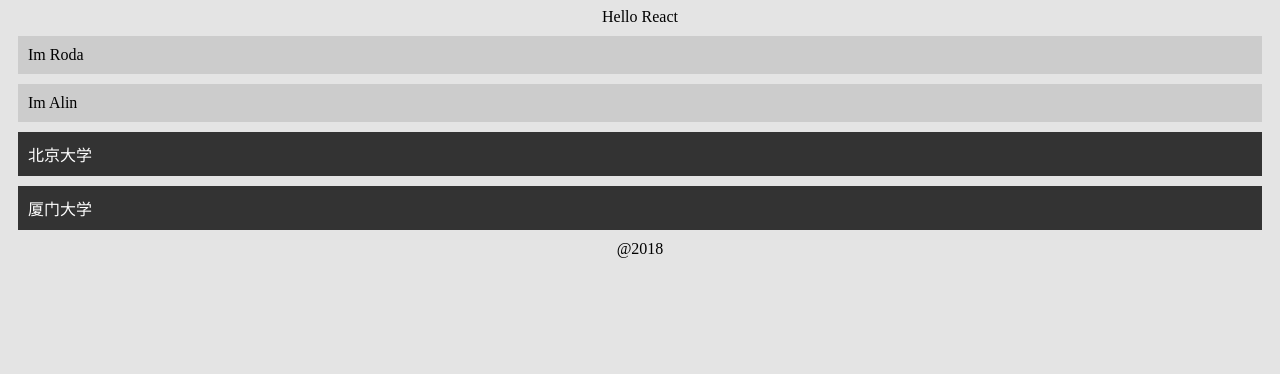
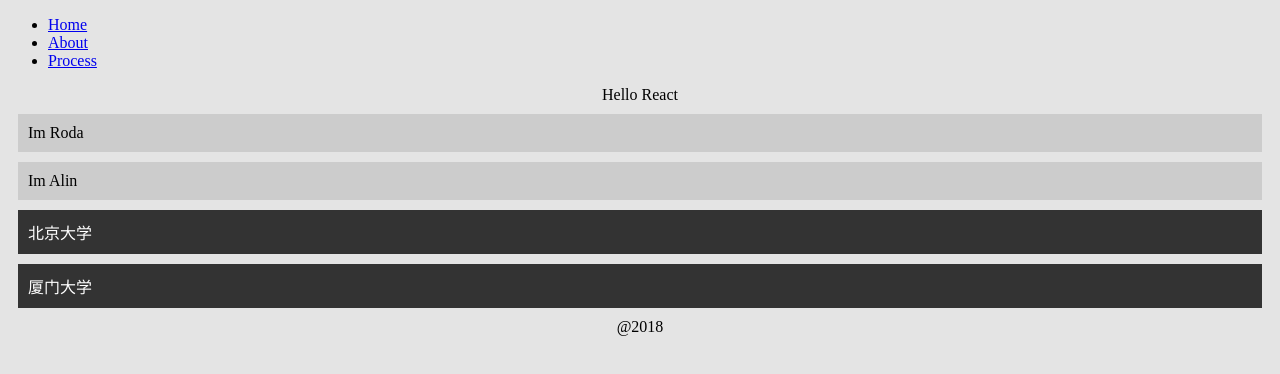
Before and after one commit to rongda/parcel-react-demo, a React (Vite) app: page / in a window 1280 px wide. Shown: the top 374 px of the page. Built offline with nearby package versions, Linux system fonts and the light colour scheme; no server answers.

Commit message:
修复：路由导航

```diff
--- a/src/script/component/App.js
+++ b/src/script/component/App.js
@@ -22,6 +22,11 @@
 		return (
 			<Router>
 				<div>
+					<ul>
+						<li><Link to="/">Home</Link></li>
+						<li><Link to="/about">About</Link></li>
+						<li><Link to="/process">Process</Link></li>
+					</ul>
 					{
 						routes.map((route, index) => (
 							<Route key={index} exact path={route.path} component={route.component}/>
```
